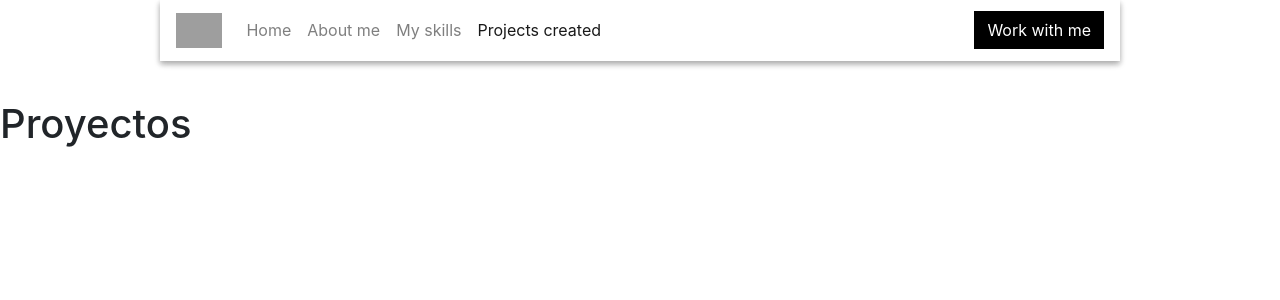
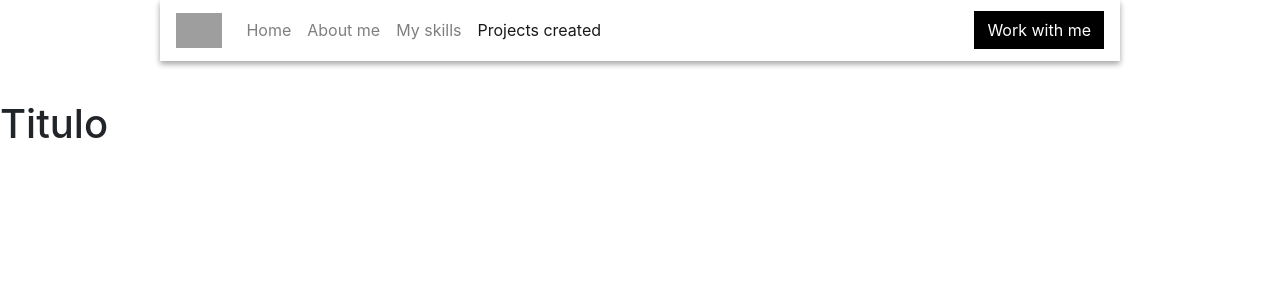
Before and after one commit to AlejandroMilan/MilanPortfolio, a Nuxt app: page /projects in a window 1280 px wide. Shown: the top 300 px of the page. Built offline with nearby package versions, Linux system fonts and the light colour scheme; grey boxes are pictures that could not be loaded.

Commit message:
Projects title component added to projects page

```diff
--- a/pages/projects.vue
+++ b/pages/projects.vue
@@ -1,8 +1,16 @@
 <template>
-  <h1>Proyectos</h1>
+  <main>
+    <ProjectsTitle></ProjectsTitle>
+  </main>
 </template>
 
 <script lang="ts">
 import Vue from 'vue'
-export default Vue.extend({})
+import ProjectsTitle from '~/components/projects_page-components/ProjectsTitle.vue'
+
+export default Vue.extend({
+  components: {
+    ProjectsTitle,
+  },
+})
 </script>
```
